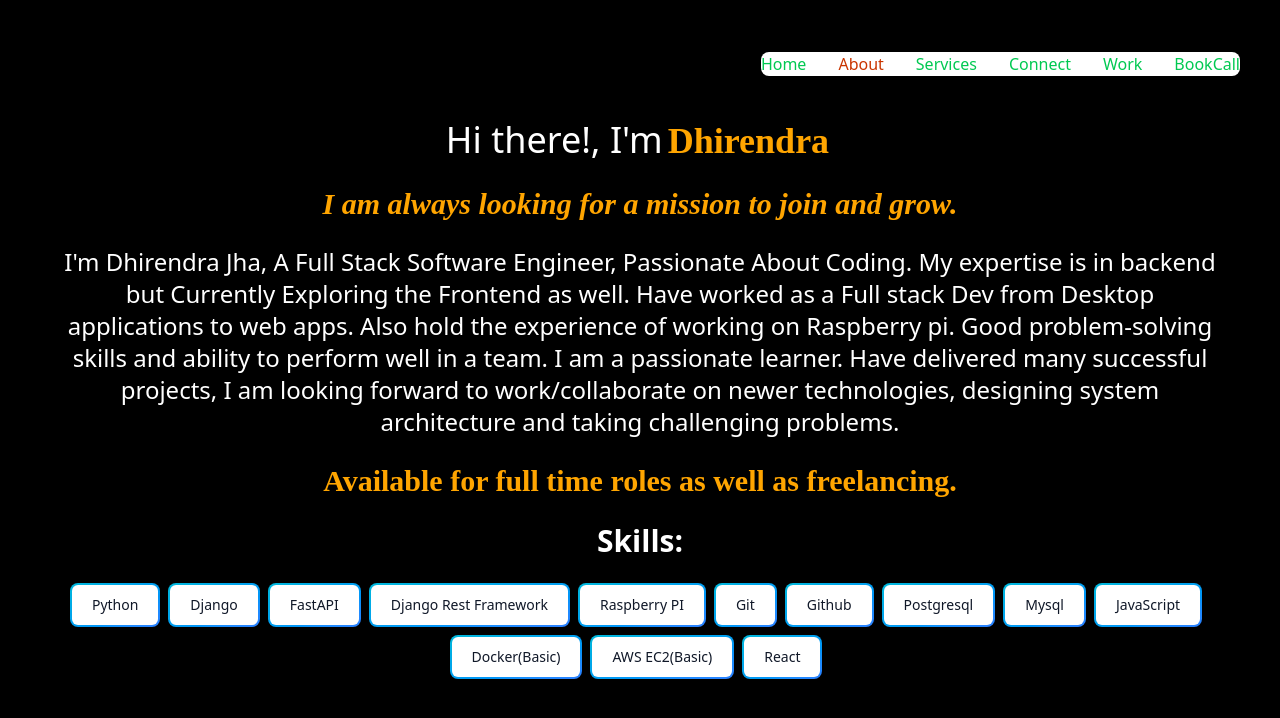
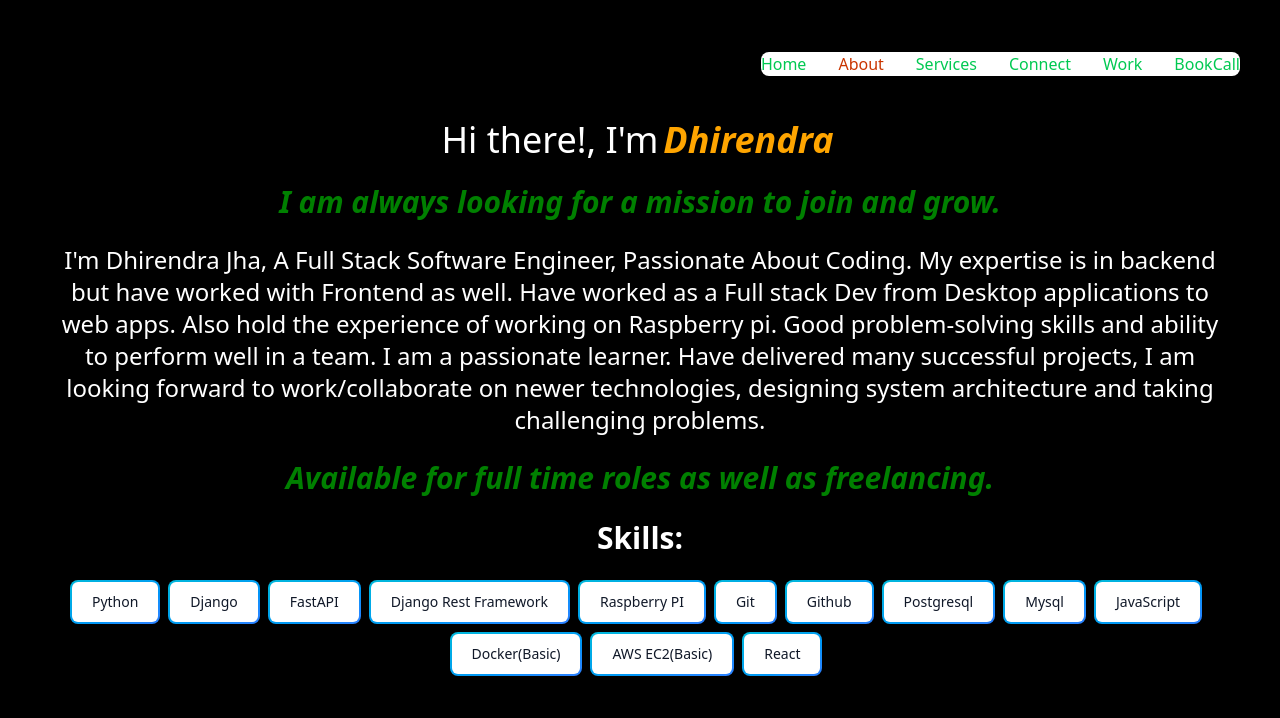
Before and after one commit to dhirendraj-cmd/dhirendraj, a React (Vite) app: page /about in a window 1280 px wide. Shown: the top 718 px of the page. Built offline with nearby package versions, Linux system fonts and the light colour scheme.

Commit message:
changed theme and modified pages

```diff
--- a/src/components/About.jsx
+++ b/src/components/About.jsx
@@ -5,23 +5,23 @@ function About() {
             <div className="text-center bg-black min-h-screen px-4 py-6 sm:px-6 lg:px-8">
 
                 <p className="text-4xl text-white">Hi there!, I'm
-                    <span style={{fontWeight:"bolder", fontFamily: "cursive", color: "orange", padding: "5px"}}>
+                    <span style={{fontWeight:"bolder", fontStyle: "italic", color: "orange", padding: "5px"}}>
                         Dhirendra
                     </span>
                 </p>
                 <br/>
                 <p className="text-3xl text-white font-extralight italic">
-                <span style={{color: "orange", fontFamily: "cursive", fontWeight: "bold"}}>
+                <span style={{color: "green", fontWeight: "bold"}}>
                     I am always looking for a mission to join and grow.
                 </span>
                 </p>
                 <br/>
                 <p className="text-2xl font-light text-white">
-                    I'm Dhirendra Jha, A Full Stack Software Engineer, Passionate About Coding. My expertise is in backend but Currently Exploring the Frontend as well. Have worked as a Full stack Dev from Desktop applications to web apps. Also hold the experience of working on Raspberry pi. Good problem-solving skills and ability to perform well in a team. I am a passionate learner. Have delivered many successful projects, I am looking forward to work/collaborate on newer technologies, designing system architecture and taking challenging problems.
+                    I'm Dhirendra Jha, A Full Stack Software Engineer, Passionate About Coding. My expertise is in backend but have worked with Frontend as well. Have worked as a Full stack Dev from Desktop applications to web apps. Also hold the experience of working on Raspberry pi. Good problem-solving skills and ability to perform well in a team. I am a passionate learner. Have delivered many successful projects, I am looking forward to work/collaborate on newer technologies, designing system architecture and taking challenging problems.
                 </p>
                 <br/>
-                <p className="text-3xl text-white">
-                    <span style={{color: "orange", fontFamily: "cursive", fontWeight: "bold"}}>
+                <p className="text-3xl text-white font-extralight italic">
+                    <span style={{color: "green", fontWeight: "bold"}}>
                         Available for full time roles as well as freelancing.
                     </span>
                 </p>
--- a/src/components/BookCall.jsx
+++ b/src/components/BookCall.jsx
@@ -1,7 +1,8 @@
 function BookCall() {
     return (
-        <div>
-            <p className="text-8xl text-amber-800">This is BookCall page</p>
+        <div className="text-center">
+            <br/>
+            <p className="text-4xl text-green-500">Under Construction, Coming Soon</p>
         </div>
     )
 }
--- a/src/components/Connect.jsx
+++ b/src/components/Connect.jsx
@@ -1,7 +1,7 @@
 function Connect() {
     return (
         <div className="text-left bg-black min-h-screen px-4 py-6 sm:px-6 lg:px-8">
-            <p className="text-4xl text-amber-800">Connect with me on: </p>
+            <p className="text-4xl text-green-500">If you are a tech enthusiast, let's Connect on: </p>
             <br/>
             <a href="https://x.com/cmd_dj221" target="_blank">
                 <button className="relative inline-flex items-center justify-center p-0.5 mb-2 me-2 overflow-hidden text-sm font-medium text-gray-900 rounded-lg group bg-gradient-to-br from-cyan-500 to-blue-500 group-hover:from-cyan-500 group-hover:to-blue-500 hover:text-white dark:text-white focus:ring-4 focus:outline-none focus:ring-cyan-200 dark:focus:ring-cyan-800 cursor-pointer">
--- a/src/components/Main.jsx
+++ b/src/components/Main.jsx
@@ -1,3 +1,5 @@
+import { NavLink } from "react-router"
+
 function Main() {
 
     return (
@@ -6,19 +8,23 @@ function Main() {
            <div className="text-center">
                 <p className="text-2xl text-white">Hi, Welcome to my folio</p>
                 <p className="text-4xl text-white">I am, Dhirendra,
-                    <span style={{fontFamily: 'cursive', color: 'orange', padding: "5px", fontWeight: "bold"}}>
+                    <span style={{fonstyle: 'italic', color: 'green', padding: "5px", fontWeight: "bold"}}>
                         A Full Stack Software Engineer
                     </span>
                 </p>
                 <p className="text-3xl text-white">I can help you turn your ideas in to
-                    <span style={{padding: "5px", color: "orange", fontStyle: "italic"}}>
+                    <span style={{padding: "5px", color: "green", fontStyle: "italic", fontWeight: "bold"}}>
                         Reality
                     </span>
                 </p>
            </div>
            <br/>
            <div className="text-center">
-                <button className="text-purple-700 hover:text-white border border-purple-700 hover:bg-purple-800 focus:ring-4 focus:outline-none focus:ring-purple-300 font-medium rounded-lg text-sm px-5 py-2.5 text-center me-2 mb-2 dark:border-purple-400 dark:text-purple-400 dark:hover:text-white dark:hover:bg-purple-500 dark:focus:ring-purple-900 cursor-pointer">Let's Connect</button>
+            <NavLink to="/connect">
+                <button className="text-purple-700 hover:text-white border border-purple-700 hover:bg-purple-800 focus:ring-4 focus:outline-none focus:ring-purple-300 font-medium rounded-lg text-sm px-5 py-2.5 text-center me-2 mb-2 dark:border-purple-400 dark:text-purple-400 dark:hover:text-white dark:hover:bg-purple-500 dark:focus:ring-purple-900 cursor-pointer">
+                    Let's Connect
+                </button>
+            </NavLink>
            </div>
 
         </>
--- a/src/components/Services.jsx
+++ b/src/components/Services.jsx
@@ -1,25 +1,31 @@
 function Services() {
     return (
         <div className="text-left bg-black min-h-screen px-4 py-6 sm:px-6 lg:px-8">
+
+            <button className="relative inline-flex items-center justify-center p-0.5 mb-2 me-2 overflow-hidden text-sm font-medium text-gray-900 rounded-lg group bg-gradient-to-br from-cyan-500 to-blue-500 group-hover:from-cyan-500 group-hover:to-blue-500 hover:text-white dark:text-white focus:ring-4 focus:outline-none focus:ring-cyan-200 dark:focus:ring-cyan-800">
+                <span className="relative px-5 py-2.5 transition-all ease-in duration-75 bg-white dark:bg-gray-900 rounded-md group-hover:bg-transparent group-hover:dark:bg-transparent">
+                Full Stack Development
+            </span>
+            </button>
+            <p className="text-2xl text-green-500">Looking to Create from Scratch, connect with me, we together will create and Scale.</p>
+            <br/>
+            <br/>
+
+
+            <button className="relative inline-flex items-center justify-center p-0.5 mb-2 me-2 overflow-hidden text-sm font-medium text-gray-900 rounded-lg group bg-gradient-to-br from-cyan-500 to-blue-500 group-hover:from-cyan-500 group-hover:to-blue-500 hover:text-white dark:text-white focus:ring-4 focus:outline-none focus:ring-cyan-200 dark:focus:ring-cyan-800">
+                <span className="relative px-5 py-2.5 transition-all ease-in duration-75 bg-white dark:bg-gray-900 rounded-md group-hover:bg-transparent group-hover:dark:bg-transparent">
+                Sacling Systems
+            </span>
+            </button>
+            <p className="text-2xl text-green-500">Already have a system but slow, lets connect and scale it together</p>
+            <br/>
+            <br/>
             <button className="relative inline-flex items-center justify-center p-0.5 mb-2 me-2 overflow-hidden text-sm font-medium text-gray-900 rounded-lg group bg-gradient-to-br from-cyan-500 to-blue-500 group-hover:from-cyan-500 group-hover:to-blue-500 hover:text-white dark:text-white focus:ring-4 focus:outline-none focus:ring-cyan-200 dark:focus:ring-cyan-800">
                 <span className="relative px-5 py-2.5 transition-all ease-in duration-75 bg-white dark:bg-gray-900 rounded-md group-hover:bg-transparent group-hover:dark:bg-transparent">
                 1:1 Mentoring
             </span>
             </button>
-            <br/>
-            <br/>
-            <button className="relative inline-flex items-center justify-center p-0.5 mb-2 me-2 overflow-hidden text-sm font-medium text-gray-900 rounded-lg group bg-gradient-to-br from-cyan-500 to-blue-500 group-hover:from-cyan-500 group-hover:to-blue-500 hover:text-white dark:text-white focus:ring-4 focus:outline-none focus:ring-cyan-200 dark:focus:ring-cyan-800">
-                <span className="relative px-5 py-2.5 transition-all ease-in duration-75 bg-white dark:bg-gray-900 rounded-md group-hover:bg-transparent group-hover:dark:bg-transparent">
-                Full Stack Development
-            </span>
-            </button>
-            <br/>
-            <br/>
-            <button className="relative inline-flex items-center justify-center p-0.5 mb-2 me-2 overflow-hidden text-sm font-medium text-gray-900 rounded-lg group bg-gradient-to-br from-cyan-500 to-blue-500 group-hover:from-cyan-500 group-hover:to-blue-500 hover:text-white dark:text-white focus:ring-4 focus:outline-none focus:ring-cyan-200 dark:focus:ring-cyan-800">
-                <span className="relative px-5 py-2.5 transition-all ease-in duration-75 bg-white dark:bg-gray-900 rounded-md group-hover:bg-transparent group-hover:dark:bg-transparent">
-                Application Development
-            </span>
-            </button>
+            <p className="text-2xl text-green-500">If you are a fresher or in college or a work professional and want to level up your career then I can try my best to help you with 1:1 guide</p>
             <br/>
             <br/>
         </div>
--- a/src/components/Work.jsx
+++ b/src/components/Work.jsx
@@ -1,7 +1,8 @@
 function Work() {
     return (
-        <div>
-            <p className="text-8xl text-amber-800">This is Work page</p>
+        <div className="text-center">
+            <br/>
+            <p className="text-4xl text-green-500">Under Construction, Coming Soon</p>
         </div>
     )
 }
```
